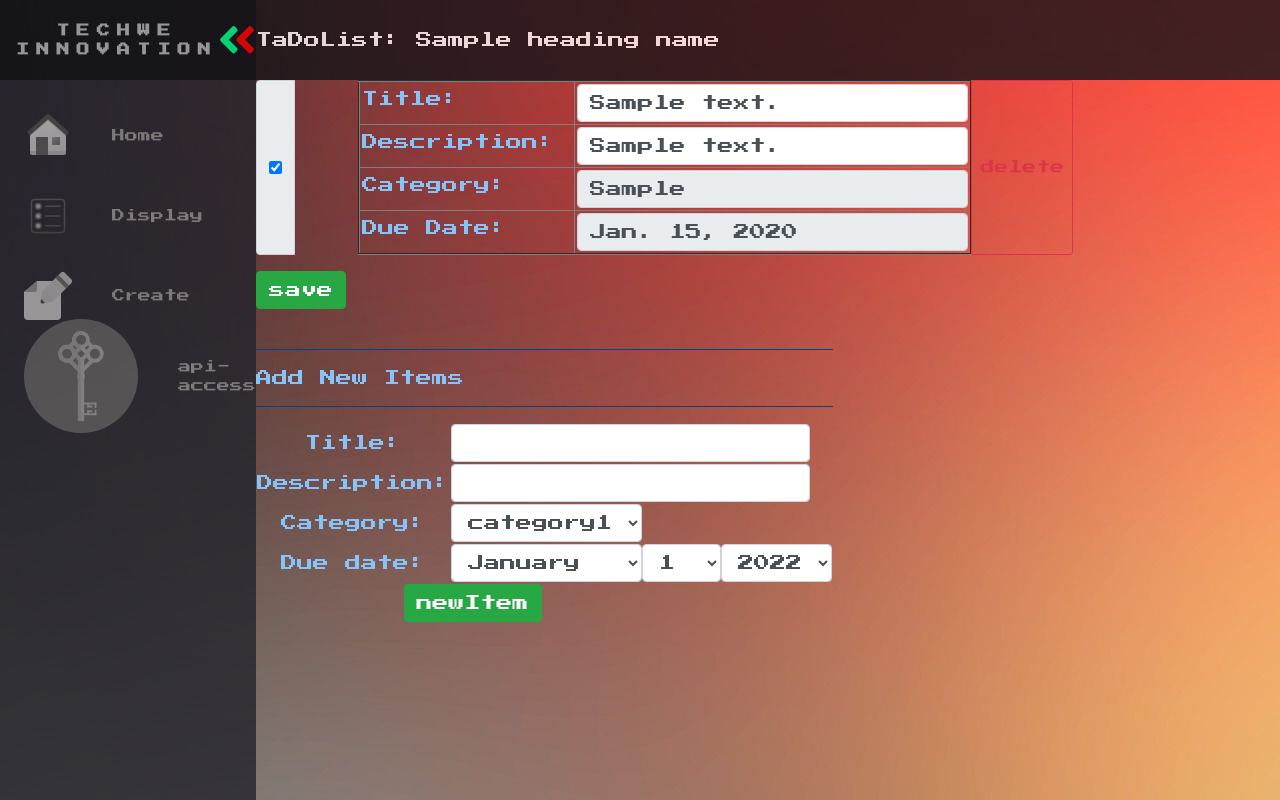
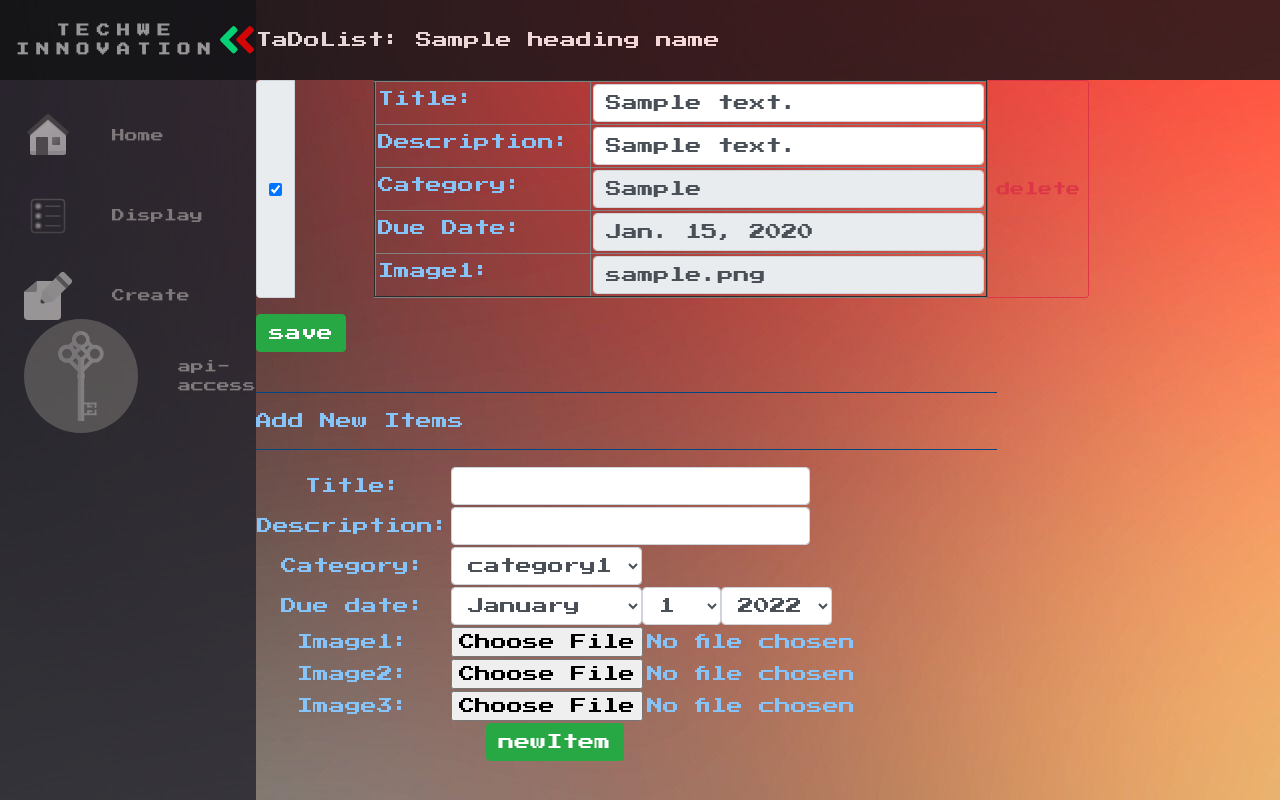
Before and after one commit to SaravananRamanathan/DjangoTodolist, a Django app: template main/templates/main/lists.html in a window 1280 px wide. Run offline with Django 4.2, Linux system fonts and the light colour scheme; a user stored in the database is signed in; tables that the repository leaves empty hold one stand-in row (values such as "Sample post"); the template is opened without the code that fills it: values that come from a table or form of the project are taken from there, most other values are stand-ins (such as "Sample title", 1, 10 or a date in 2020); some libraries are stand-ins or nearby versions; some web fonts are replaced.

Commit message:
temp image setup

```diff
--- a/DjangoTodolist/settings.py
+++ b/DjangoTodolist/settings.py
@@ -153,6 +153,8 @@ USE_I18N = True
 
 USE_TZ = True
 
+MEDIA_ROOT = os.path.join(BASE_DIR, 'media')
+MEDIA_URL = '/media/'
 
 # Static files (CSS, JavaScript, Images)
 # https://docs.djangoproject.com/en/4.0/howto/static-files/
--- a/main/forms.py
+++ b/main/forms.py
@@ -34,7 +34,9 @@ class CreateNewItem(forms.Form):
     description=forms.CharField(label="Description",max_length=250)
     category = forms.TypedChoiceField(choices=choices,coerce=str)
     due_date = forms.DateField(widget = forms.SelectDateWidget,validators=[present_or_future_date])
-
+    image1 = forms.ImageField(label="Image1")
+    image2 = forms.ImageField(label="Image2")
+    image3 = forms.ImageField(label="Image3")
     """
     #this method works , trying for something similar
     def clean_date(self):
--- a/main/models.py
+++ b/main/models.py
@@ -20,5 +20,8 @@ class Item(models.Model):
     description = models.CharField(max_length=300,null=True)
     category = models.TextField(max_length=50,null=True)
     due_date = models.DateField(null=True)
+    image1 = models.TextField(max_length=100, null=True, blank=True)
+    image2 = models.TextField(max_length=100, null=True, blank=True)
+    image3 = models.TextField(max_length=100, null=True, blank=True)
     def __str__(self):
         return str(self.text)
--- a/main/templates/main/lists.html
+++ b/main/templates/main/lists.html
@@ -127,6 +127,23 @@
                     </div>
                 </tr>
 
+                <!--TODO-working-->
+
+                <tr>
+                    <div class="form-inline">
+                        <div class="control-group custom-control-inline">
+                            <td>
+                            <label class="control-label" for="inputPassword">Image1:</label>
+                            </td>
+                            <div class="controls" >
+                            <td >
+                                <input type="text" value="{{i.image1}}" name="image1{{i.id}}" id="inputPassword" placeholder="Due Date"  class="form-control todolist-items" readonly/>
+                            </td>
+                            </div>
+                        </div>
+                    </div>
+                </tr>
+
                 </table>
 
                 <div class="input-group-append">
@@ -183,7 +200,7 @@
 
 </form>
 
-<form method="post" action="#" class="form-inline">
+<form method="post" action="#" class="form-inline" enctype="multipart/form-data">
     {% csrf_token %}
     <!--{{form|crispy}}-->
     <div class="panel panel-default">
@@ -196,7 +213,7 @@
                 <div class="fieldWrapper">
                     <!--{{ field.errors }} rendering custom errors-->
                     {% for error in field.errors %}
-                        <p  style="color: red">{{error}}</p>
+                        <p  style="color: red">{{field.label}} : {{error}}</p>
                     {% endfor %}
                     <tr>
                     <td>{{ field.label_tag }}</td>
```
Also changed, not shown: main/views.py (+18 -3 lines), main/migrations/0003_item_image1_item_image2.py (added), main/migrations/0004_item_image3.py (added).
